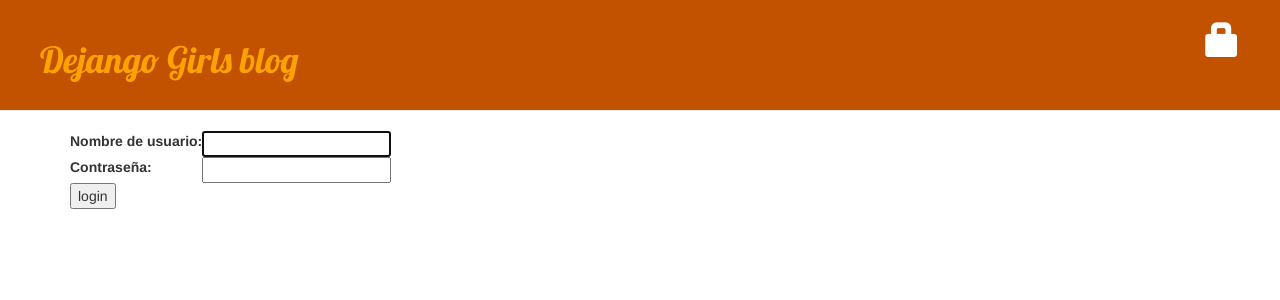
After one commit to HurgotDev/my-first-blog, a Django app: page /accounts/login/?next=/post/new/ in a window 1280 px wide. The commit adds this page. Shown: the top 300 px of the page. Run offline with Django 3.2, Linux system fonts and the light colour scheme; some libraries are stand-ins or nearby versions.

Commit message:
Se han implementado las opciones de editar, eliminar y publicar post. Ademas de un apartado de logueo.

```diff
--- a/blog/models.py
+++ b/blog/models.py
@@ -5,7 +5,7 @@ class Post(models.Model):
     author = models.ForeignKey('auth.User', on_delete=models.CASCADE)
     title = models.CharField(max_length=200)
     text = models.TextField()
-    create_date = models.DateTimeField(default=timezone.now)
+    created_date = models.DateTimeField(default=timezone.now)
     published_date = models.DateTimeField(blank=True, null=True)
 
     def publish(self):
--- a/blog/static/css/blog.css
+++ b/blog/static/css/blog.css
@@ -18,10 +18,6 @@ body {
   text-decoration: none;
 }
 
-.content {
-  margin-left: 40px;
-}
-
 h1, h2, h3, h4 {
   font-family: 'Lobster', cursive;
 }
@@ -34,8 +30,9 @@ h1, h2, h3, h4 {
   display: inline-block !important;
 }
 
-.btn-edit {
-  margin-left: 12px;
+.title-options {
+  display: inline-block;
+  margin-left: 20px;
 }
 
 .save {
--- a/blog/templates/blog/base.html
+++ b/blog/templates/blog/base.html
@@ -15,11 +15,15 @@
     <div class="page-header">
       {% if user.is_authenticated %}
       <a href="{% url 'post_new' %}" class="top-menu"><span class="glyphicon glyphicon-plus"></span></a>
+      <a href="{% url 'post_draft_list' %}" class="top-menu"><span class="glyphicon glyphicon-edit"></span></a>
+      <p class="top-menu">Hello {{ user.username }} <small>(<a href="{% url 'logout' %}">Log out</a>)</small></p>
+      {% else %}
+      <a href="{% url 'login' %}" class="top-menu"><span class="glyphicon glyphicon-lock"></span></a>
       {% endif %}
       <h1><a href="{% url 'post_list' %}">Dejango Girls blog</a></h1>
     </div>
 
-    <div class="content container">
+    <div class="container">
       <div class="row">
         <div class="col-md-8">
           {% block content %}
--- a/blog/templates/blog/post_list.html
+++ b/blog/templates/blog/post_list.html
@@ -7,7 +7,7 @@
     <p>publicado: {{ post.published_date }}</p>
   </div>
   <h2><a href="{% url 'post_detail' pk=post.pk %}">{{ post.title }}</a></h2>
-  <p>{{ post.text|linebreaksbr }}</p>
+  <p>{{ post.text|truncatechars:200 }}...</p>
 </div>
 {% endfor %}
 {% endblock %}
--- /dev/null
+++ b/blog/templates/registration/login.html
@@ -0,0 +1,28 @@
+{% extends 'blog/base.html' %}
+
+{% block content %}
+
+{% if form.errors %}
+<p>Your username and password didn't match. Please try again.</p>
+{% endif %}
+
+<form method="post" action="{% url 'login' %}">
+  {% csrf_token %}
+
+  <table>
+    <tr>
+      <td>{{ form.username.label_tag }}</td>
+      <td>{{ form.username }}</td>
+    </tr>
+    <tr>
+      <td>{{ form.password.label_tag }}</td>
+      <td>{{ form.password }}</td>
+    </tr>
+  </table>
+
+  <input type="submit" value="login">
+  <input type="hidden" name="next" value="{{ next }}">
+
+</form>
+
+{% endblock %}
--- a/blog/urls.py
+++ b/blog/urls.py
@@ -6,4 +6,7 @@ urlpatterns = [
     path('post/<int:pk>/', views.post_detail, name='post_detail'),
     path('post/new/', views.post_new, name='post_new'),
     path('post/<int:pk>/edit/', views.post_edit, name='post_edit'),
+    path('post/<int:pk>/publish/', views.post_publish, name='post_publish'),
+    path('post/<int:pk>/remove/', views.post_remove, name='post_remove'),
+    path('drafts/', views.post_draft_list, name='post_draft_list'),
 ]
--- a/mysite/urls.py
+++ b/mysite/urls.py
@@ -14,9 +14,12 @@ Including another URLconf
     2. Add a URL to urlpatterns:  path('blog/', include('blog.urls'))
 """
 from django.contrib import admin
+from django.contrib.auth import views
 from django.urls import path, include
 
 urlpatterns = [
     path('admin/', admin.site.urls),
+    path('accounts/login/', views.LoginView.as_view(), name='login'),
+    path('accounts/logout/', views.LogoutView.as_view(), name='logout'),
     path('', include('blog.urls')),
 ]
```
Also changed, not shown: blog/templates/blog/post_detail.html (+15 -2 lines), blog/templates/blog/post_draft_list.html (added, +11 -0 lines), blog/views.py (+21 -3 lines), blog/migrations/0002_auto_20200222_0858.py (added).
